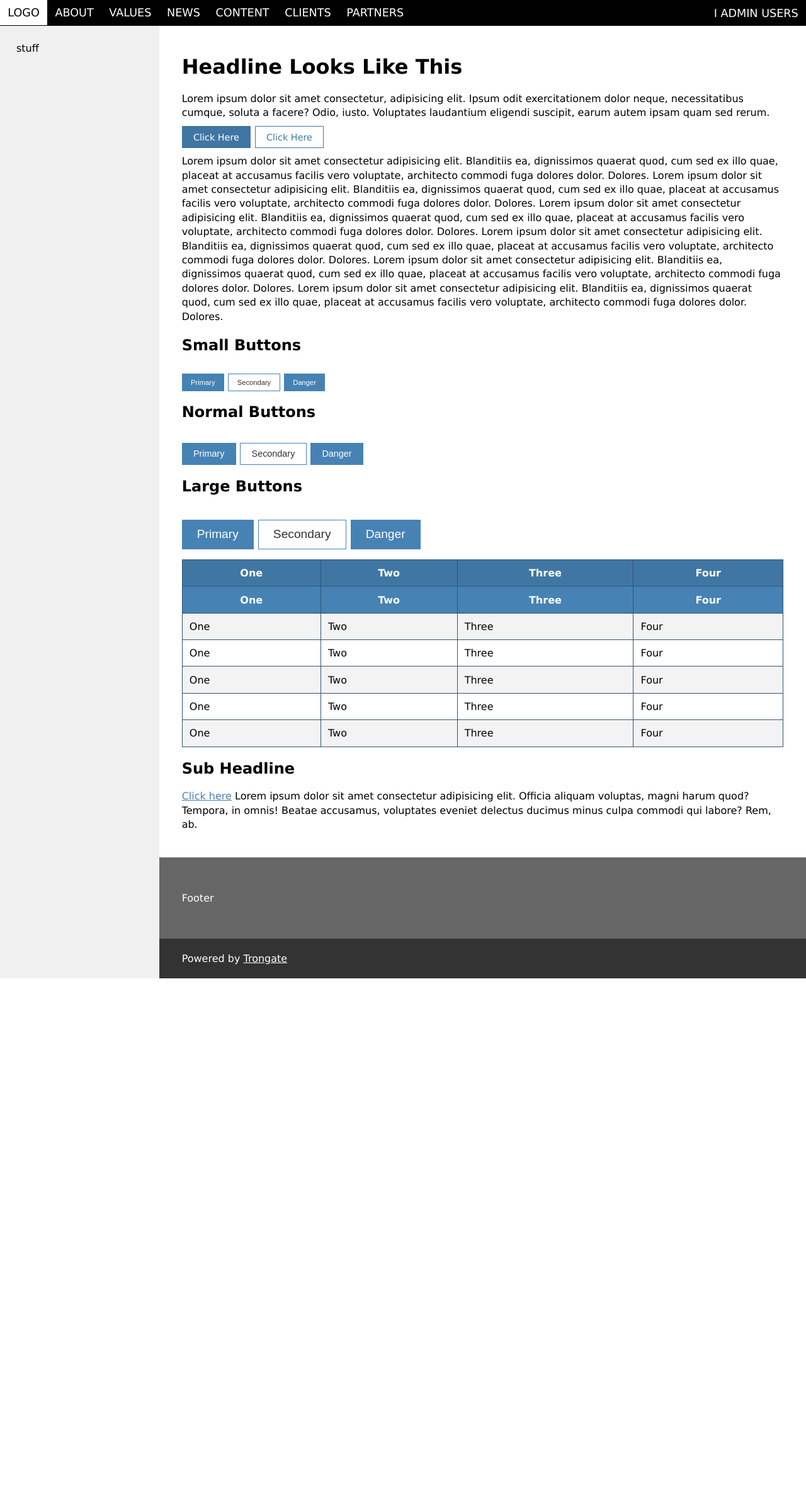
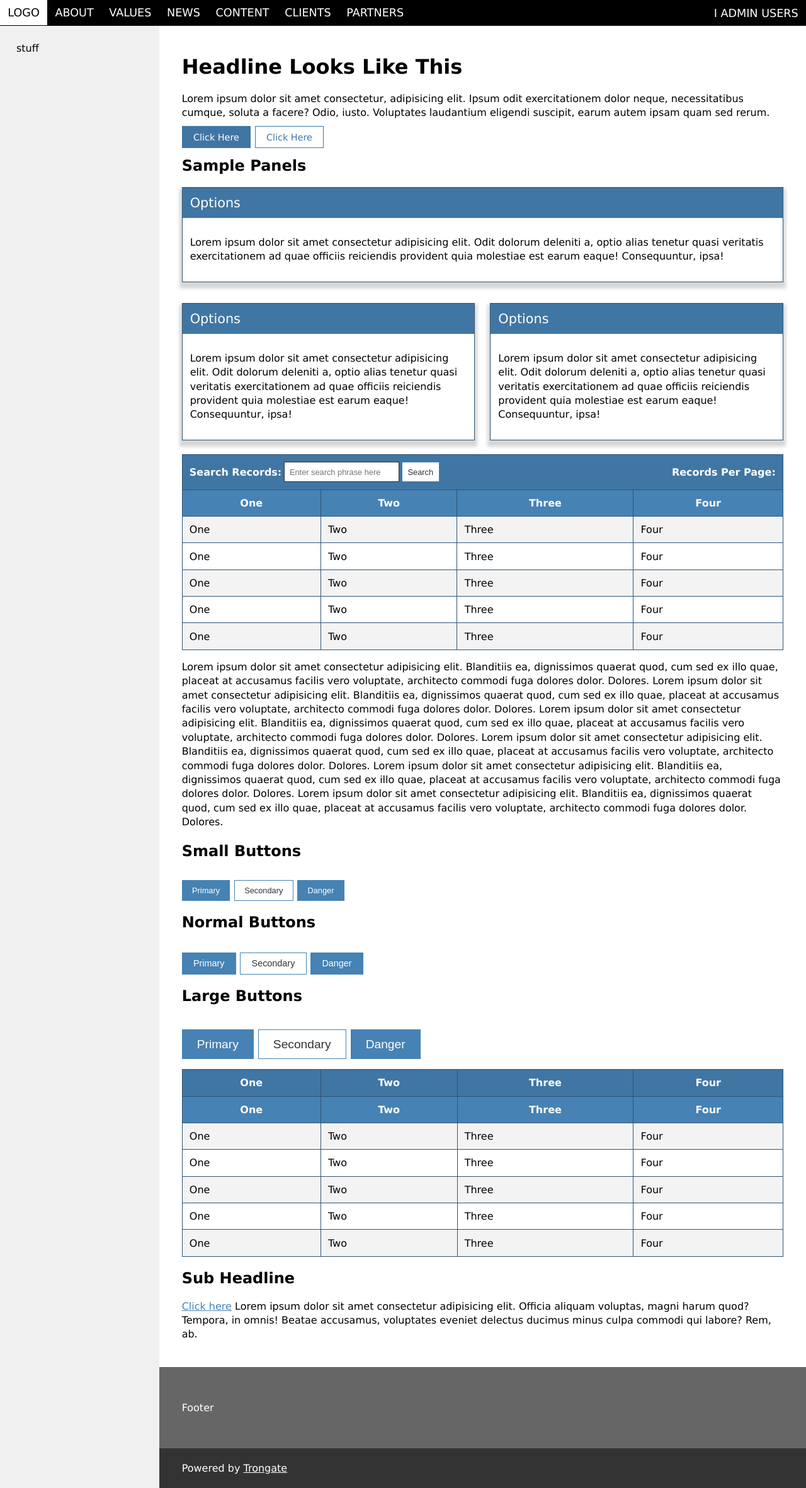
Before and after one commit to trongate/trongate-default-admin, a PHP site: page / in a window 1280 px wide. Shown: the whole page at 63% size. Before the commit the page ends 1553 px from the top, so only its background shows below. Run offline with PHP 8.4, Linux system fonts and the light colour scheme.

Commit message:
Finished buttons and manage table.

```diff
--- a/index.php
+++ b/index.php
@@ -36,6 +36,133 @@
 
 
 			</p>
+
+
+<h2>Sample Panels</h2>
+
+<div class="card">
+	<div class="card-head">Options</div>
+	<div class="card-body">
+		<p>Lorem ipsum dolor sit amet consectetur adipisicing elit. Odit dolorum deleniti a, optio alias tenetur quasi veritatis exercitationem ad quae officiis reiciendis provident quia molestiae est earum eaque! Consequuntur, ipsa!</p>
+	</div>
+</div>
+
+<div style="display: flex; flex-direction: row; margin-top: 33px;">
+	<div style="padding-right: 12px; width: 50%;">
+
+<div class="card">
+	<div class="card-head">Options</div>
+	<div class="card-body">
+		<p>Lorem ipsum dolor sit amet consectetur adipisicing elit. Odit dolorum deleniti a, optio alias tenetur quasi veritatis exercitationem ad quae officiis reiciendis provident quia molestiae est earum eaque! Consequuntur, ipsa!</p>
+	</div>
+</div>
+
+	</div>
+	<div style="padding-left: 12px; width: 50%;">
+
+<div class="card">
+	<div class="card-head">Options</div>
+	<div class="card-body">
+		<p>Lorem ipsum dolor sit amet consectetur adipisicing elit. Odit dolorum deleniti a, optio alias tenetur quasi veritatis exercitationem ad quae officiis reiciendis provident quia molestiae est earum eaque! Consequuntur, ipsa!</p>
+	</div>
+</div>
+
+	</div>
+</div>
+
+<div style="margin-top: 22px;">
+
+</div>
+
+
+<style>
+.table-header {
+	display: flex;
+	flex-direction: row;
+	align-items: center;
+	justify-content: space-between;
+	width: 100%;
+}
+
+.table-header > div:nth-child(1) {
+	display: flex;
+	flex-direction: row;
+	align-items: center;
+	justify-content: flex-start;
+}
+
+.table-header > div:nth-child(1) > div {
+	margin-right: 4px;
+}
+
+.table-header > div:nth-child(1) button {
+	margin-top: 0 !important;
+	font-size: 0.8em;
+	padding-left: 0.7em;
+	padding-right: 0.7em;
+}
+
+
+
+</style>
+
+			<table>
+				<thead>
+					<tr class="primary">
+						<th colspan="4" style="paxdding: 0;">
+							<div class="table-header">
+								<div>
+									<div>Search Records:</div>
+									<div class="sm"><input type="text" placeholder="Enter search phrase here"></div>
+									<div><button class="alt">Search</button></div>
+								</div>
+								<div>Records Per Page: </div>
+							</div>
+
+						</th>
+					</tr>
+					<tr class="secondary">
+						<th>One</th>
+						<th>Two</th>
+						<th>Three</th>
+						<th>Four</th>
+					</tr>
+				</thead>
+				<tbody>
+					<tr>
+						<td>One</td>
+						<td>Two</td>
+						<td>Three</td>
+						<td>Four</td>
+					</tr>
+					<tr>
+						<td>One</td>
+						<td>Two</td>
+						<td>Three</td>
+						<td>Four</td>
+					</tr>
+					<tr>
+						<td>One</td>
+						<td>Two</td>
+						<td>Three</td>
+						<td>Four</td>
+					</tr>
+					<tr>
+						<td>One</td>
+						<td>Two</td>
+						<td>Three</td>
+						<td>Four</td>
+					</tr>
+					<tr>
+						<td>One</td>
+						<td>Two</td>
+						<td>Three</td>
+						<td>Four</td>
+					</tr>
+				</tbody>
+			</table>
+
+
 			<p>Lorem ipsum dolor sit amet consectetur adipisicing elit. Blanditiis ea, dignissimos quaerat quod, cum sed ex illo quae, placeat at accusamus facilis vero voluptate, architecto commodi fuga dolores dolor. Dolores. Lorem ipsum dolor sit amet consectetur adipisicing elit. Blanditiis ea, dignissimos quaerat quod, cum sed ex illo quae, placeat at accusamus facilis vero voluptate, architecto commodi fuga dolores dolor. Dolores. Lorem ipsum dolor sit amet consectetur adipisicing elit. Blanditiis ea, dignissimos quaerat quod, cum sed ex illo quae, placeat at accusamus facilis vero voluptate, architecto commodi fuga dolores dolor. Dolores. Lorem ipsum dolor sit amet consectetur adipisicing elit. Blanditiis ea, dignissimos quaerat quod, cum sed ex illo quae, placeat at accusamus facilis vero voluptate, architecto commodi fuga dolores dolor. Dolores. Lorem ipsum dolor sit amet consectetur adipisicing elit. Blanditiis ea, dignissimos quaerat quod, cum sed ex illo quae, placeat at accusamus facilis vero voluptate, architecto commodi fuga dolores dolor. Dolores. Lorem ipsum dolor sit amet consectetur adipisicing elit. Blanditiis ea, dignissimos quaerat quod, cum sed ex illo quae, placeat at accusamus facilis vero voluptate, architecto commodi fuga dolores dolor. Dolores. </p>
 
 <h2>Small Buttons</h2>
@@ -73,6 +200,7 @@
 						<th>Four</th>
 					</tr>
 				</thead>
+				<tbody>
 					<tr>
 						<td>One</td>
 						<td>Two</td>
@@ -103,6 +231,7 @@
 						<td>Three</td>
 						<td>Four</td>
 					</tr>
+				</tbody>
 			</table>
 
 
@@ -334,13 +463,13 @@ button:hover {
 }
 
 .alt {
-    background-color: transparent;
+    background-color: #fff;
     border: 1px SteelBlue solid;
     color: #333;
 }
 
 .alt:hover {
-    background-color: transparent;
+    background-color: #fff;
     border: 1px #36658c solid;
     color: SteelBlue;
 }
@@ -374,6 +503,11 @@ hr {
 @media screen and (max-width: 550px) {
   button {
     width: 100%;
+  }
+
+  a.alt, a.btn {
+  	display: block;
+  	text-align: center;
   }
 }
 
@@ -418,8 +552,9 @@ a.alt:hover {
     transition: 0.6s;
 }
 
+
 .sm {
-	font-size: 0.7em;
+	font-size: 0.8em;
 }
 
 .lg {
@@ -428,6 +563,25 @@ a.alt:hover {
 
 
 
+.card {
+	border: 1px solid var(--primary-color-darker);
+	-webkit-box-shadow: 0px 6px 5px 4px rgba(0,0,0,0.16);
+	-moz-box-shadow: 0px 6px 5px 4px rgba(0,0,0,0.16);
+	box-shadow: 0px 6px 5px 4px rgba(0,0,0,0.16);
+}
+
+.card-head {
+	background-color: var(--primary-color);
+	color: #fff;
+	padding: 12px;
+	font-size: 1.3em;
+}
+
+.card-body {
+	padding: 12px;
+
+}
+
 
 
 </style>
```
Lines whose indentation alone changed are shown as unchanged.
